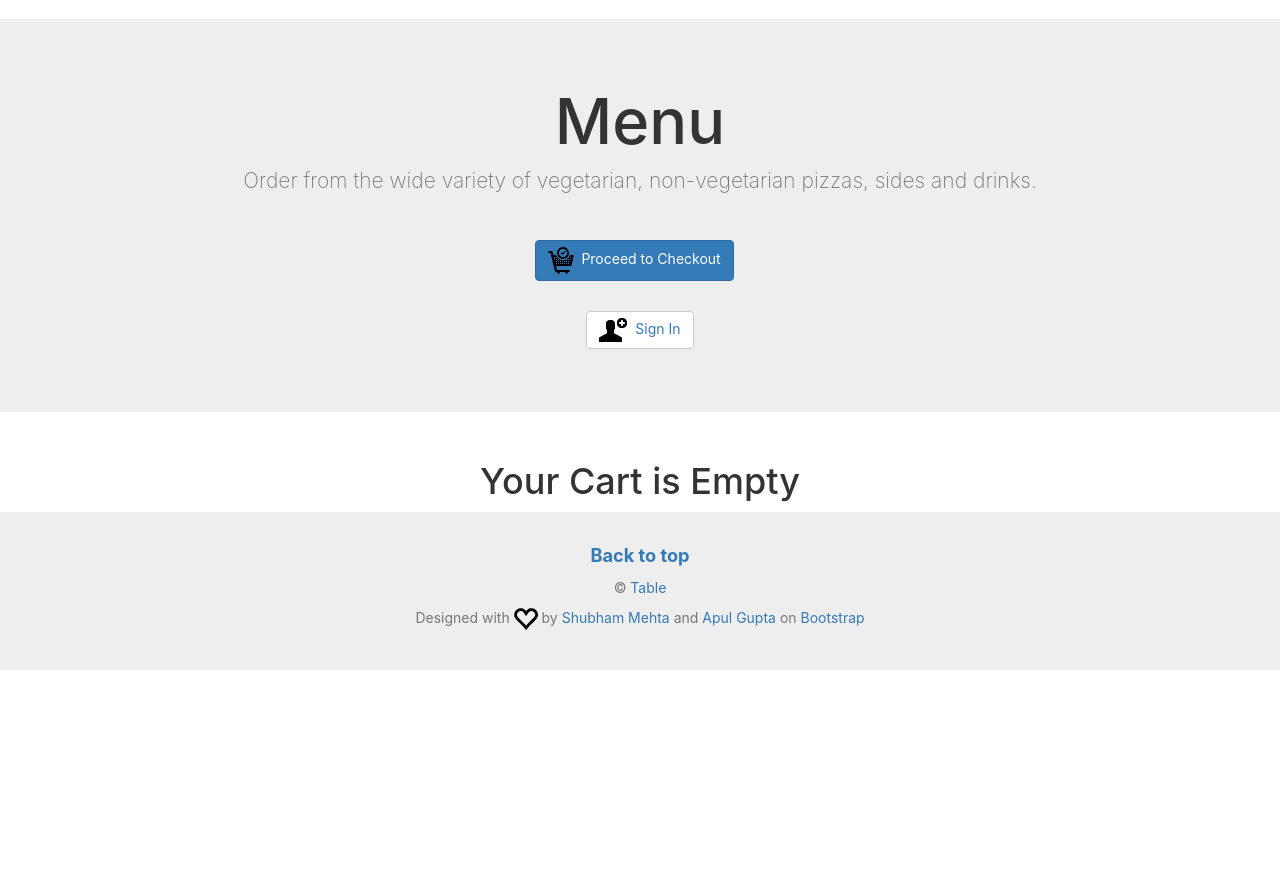
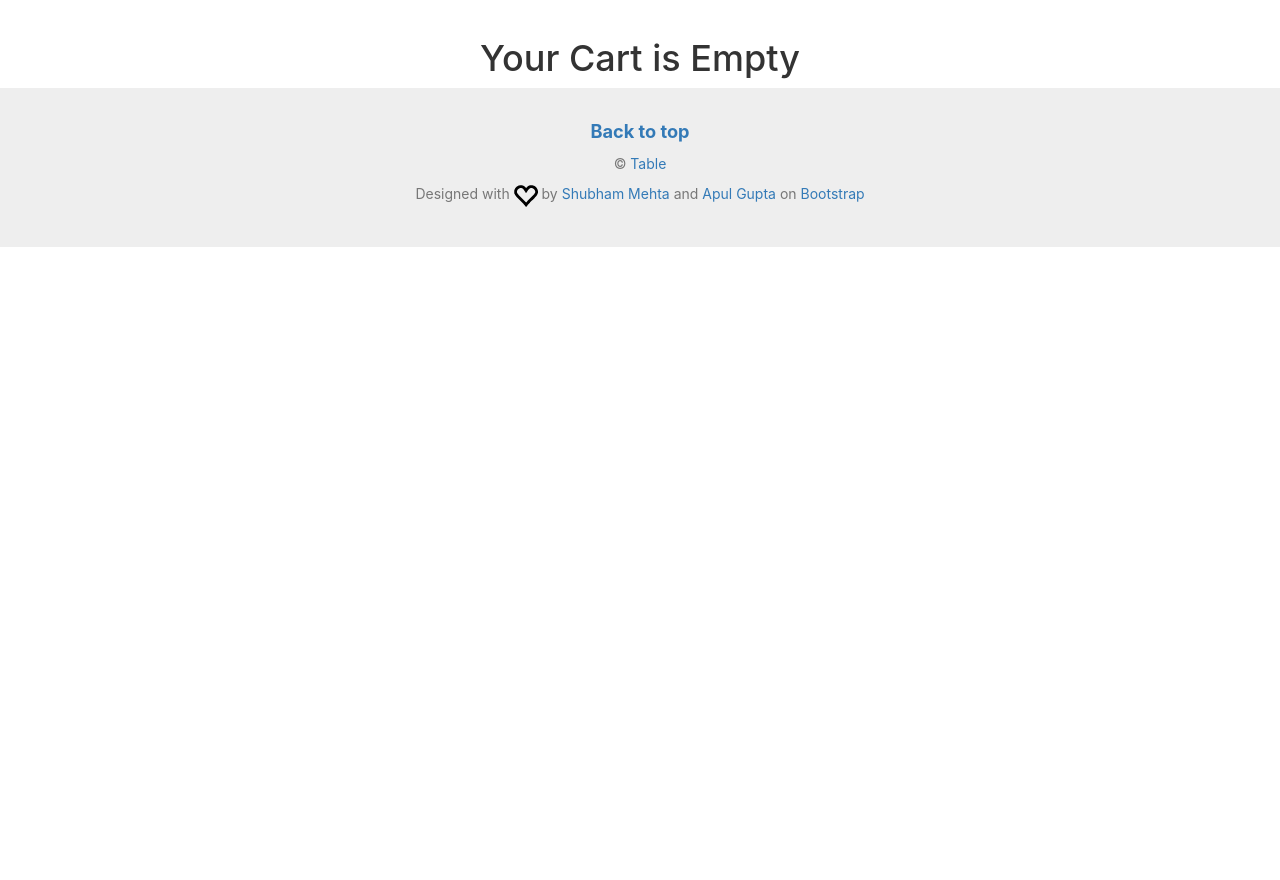
Before and after one commit to apul1421/table-client-side-app-retake, a Django app: page /cart/ in a window 1280 px wide. Shown: the part 55-935 px from the top of the page. Run offline with Django 3.2, Linux system fonts and the light colour scheme; data comes from the database, SQL or seed files in the repository; parts of the project's set-up code (start-up, migrations or seed data) failed here and were passed over; some libraries are stand-ins or nearby versions.

Commit message:
Update base.html

```diff
--- a/src/templates/base.html
+++ b/src/templates/base.html
@@ -32,21 +32,6 @@
   <body>
     <span id="top"></span>
   {% include 'navbar.html' %}
-
-
-    <section class="jumbotron text-center">
-      <div class="container">
-        <h1 class="jumbotron-heading">Menu</h1>
-        <p class="lead text-muted">Order from the wide variety of vegetarian, non-vegetarian pizzas, sides and drinks.</p>
-      </div>
-      <p>
-        <br>
-        <a href='{% url "cart" %}' id="topmost_button_left" class="btn btn-primary topmost_button_left"><img src="{% static 'img/glyphicons-540-cart-tick.png' %}">&nbsp;&nbsp;Proceed to Checkout</a>
-        &nbsp;<br class="gap"><br class="gap">
-        <button type="button" class="btn btn-default"><a href="#" id="topmost_button_right"><img src="{% static 'img/glyphicons-7-user-add.png' %}">&nbsp; Sign In</a></button>
-      </p>
-    </section>
-
 
 
 {% block jumbotron %}
```
